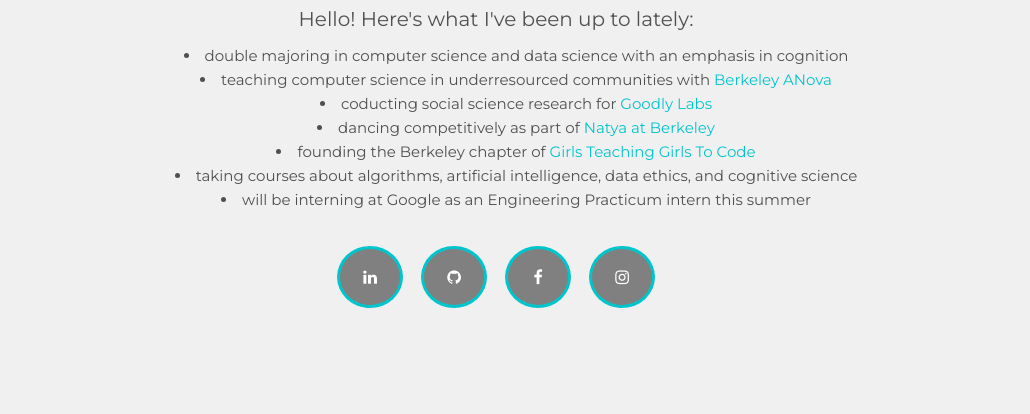
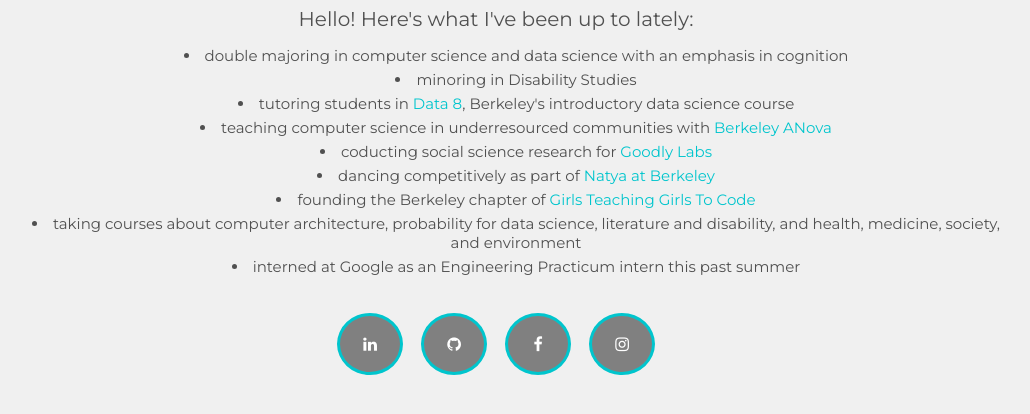
Before and after one commit to pratibha99/pratibha99.github.io, a plain HTML site: page index.html in a window 1280 px wide. Shown: the part 202-616 px from the top of the page, without its empty margins (144-1174 px from the left). Drawn offline with Linux system fonts and the light colour scheme.

Commit message:
Update index.html

```diff
--- a/index.html
+++ b/index.html
@@ -21,13 +21,15 @@
 				<div id = "current">
 				<ul>
 				  <li>double majoring in computer science and data science with an emphasis in cognition</li>
+				  <li>minoring in Disability Studies</li>
+				  <li>tutoring students in <a class = "orglink" target="_blank" href="http://data8.org/">Data 8</a>, Berkeley's introductory data science course</li>
 				  <!-- <li>developing software for startups through <a class = "orglink" target="_blank" href="https://codebase.berkeley.edu/">Berkeley CodeBase</a></li> -->
 				  <li>teaching computer science in underresourced communities with <a class = "orglink" target="_blank" href="https://www.berkeleyanova.org">Berkeley ANova</a></li>
 				  <li>coducting social science research for <a class = "orglink" target="_blank" href="https://goodlylabs.org/">Goodly Labs</a></li>
 				  <li>dancing competitively as part of <a class = "orglink" target="_blank" href="https://www.facebook.com/natyaatberkeley/">Natya at Berkeley</a></li>
           <li>founding the Berkeley chapter of <a class = "orglink" target="_blank" href="http://www.girlsteachinggirlstocode.org/index.html">Girls Teaching Girls To Code</a></li>
-          <li>taking courses about algorithms, artificial intelligence, data ethics, and cognitive science</li>
-				  <li>will be interning at Google as an Engineering Practicum intern this summer</li>
+          <li>taking courses about computer architecture, probability for data science, literature and disability, and health, medicine, society, and environment</li>
+				  <li>interned at Google as an Engineering Practicum intern this past summer</li>
 				</ul>
 				</div>
 
```
